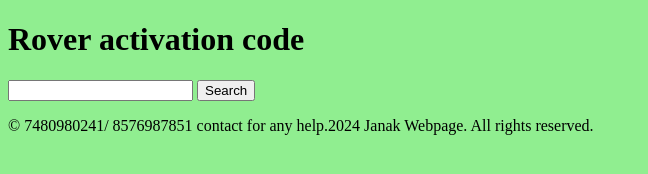
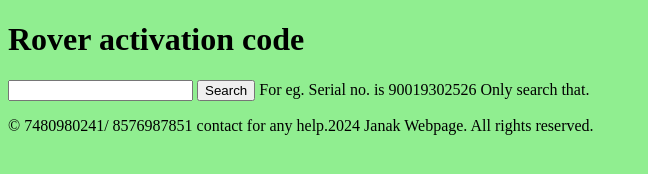
Before and after one commit to Janakpoisitioning/09-10-2024.github.io, a plain HTML site: page index.html in a window 1280 px wide. Shown: the whole page, without its empty margins (0-648 px from the left). Drawn offline with Linux system fonts and the light colour scheme.

Commit message:
Update index.html

```diff
--- a/index.html
+++ b/index.html
@@ -21,6 +21,7 @@
     <div id="textField" style="display: none" type="text">
       Activation code not found....
     </div>
+    For eg. Serial no. is 90019302526 Only search that.
     <footer>
       <p>&copy;
       7480980241/ 8576987851 contact for any help.2024 Janak Webpage. All rights reserved.</p>
```
